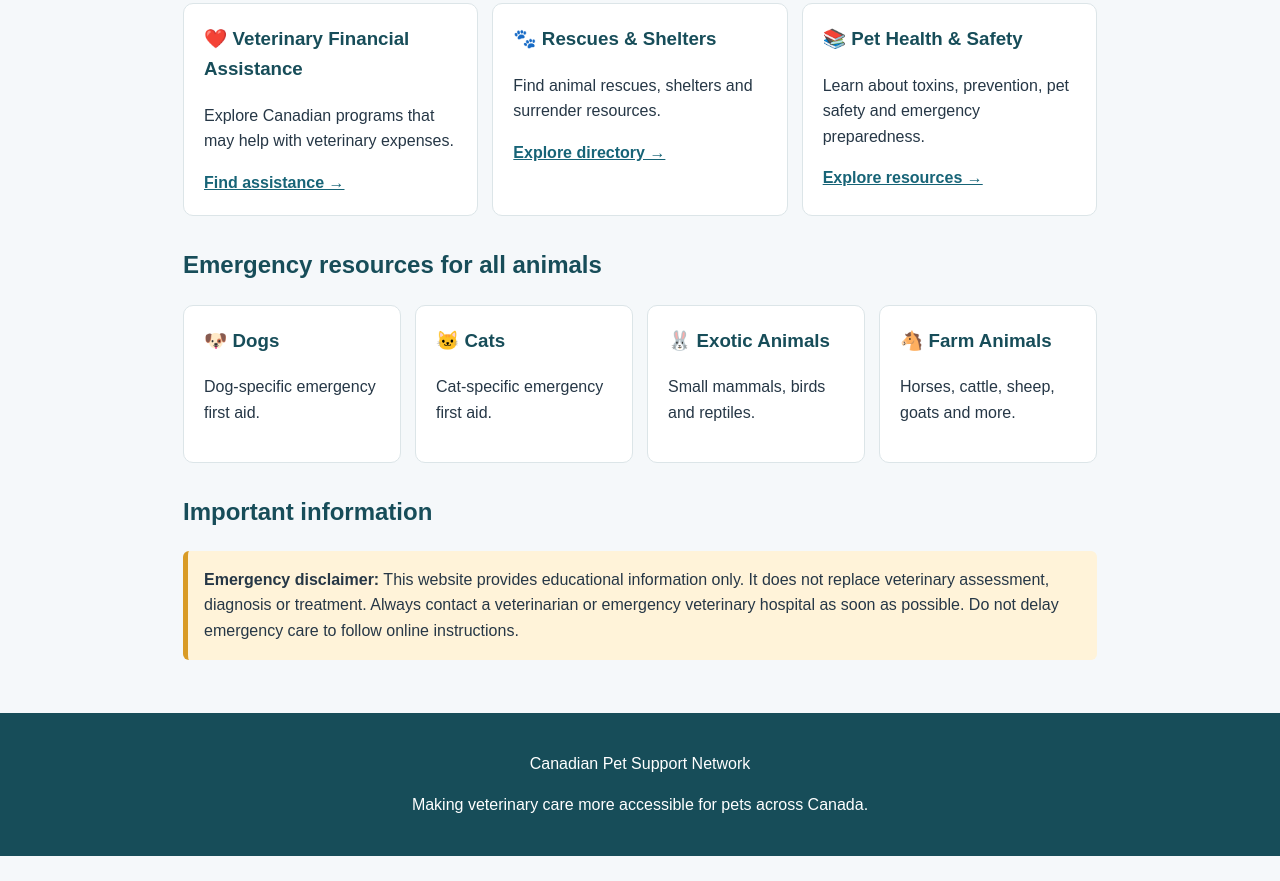
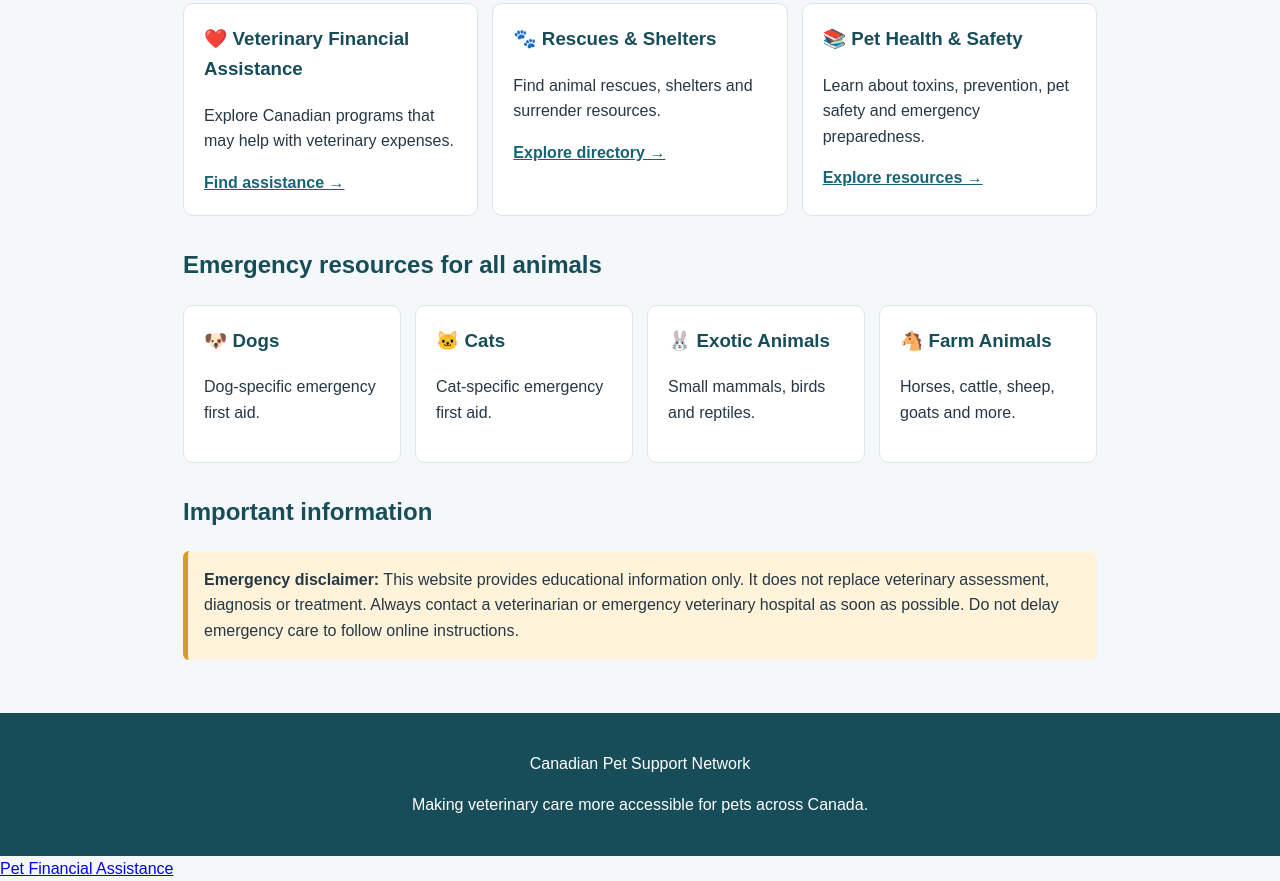
Before and after one commit to jblakeley86/canadian-pet-support-network, a plain HTML site: page index.html in a window 1280 px wide. Shown: the part 518-1399 px from the top of the page. Before the commit the page ends 1374 px from the top, so only its background shows below. Drawn offline with Linux system fonts and the light colour scheme.

Commit message:
Add link to Pet Financial Assistance page

```diff
--- a/index.html
+++ b/index.html
@@ -144,6 +144,6 @@ footer {
 <p>Canadian Pet Support Network</p>
 <p>Making veterinary care more accessible for pets across Canada.</p>
 </footer>
-
+<a href="financial-assistance.html">Pet Financial Assistance</a>
 </body>
 </html>
```
